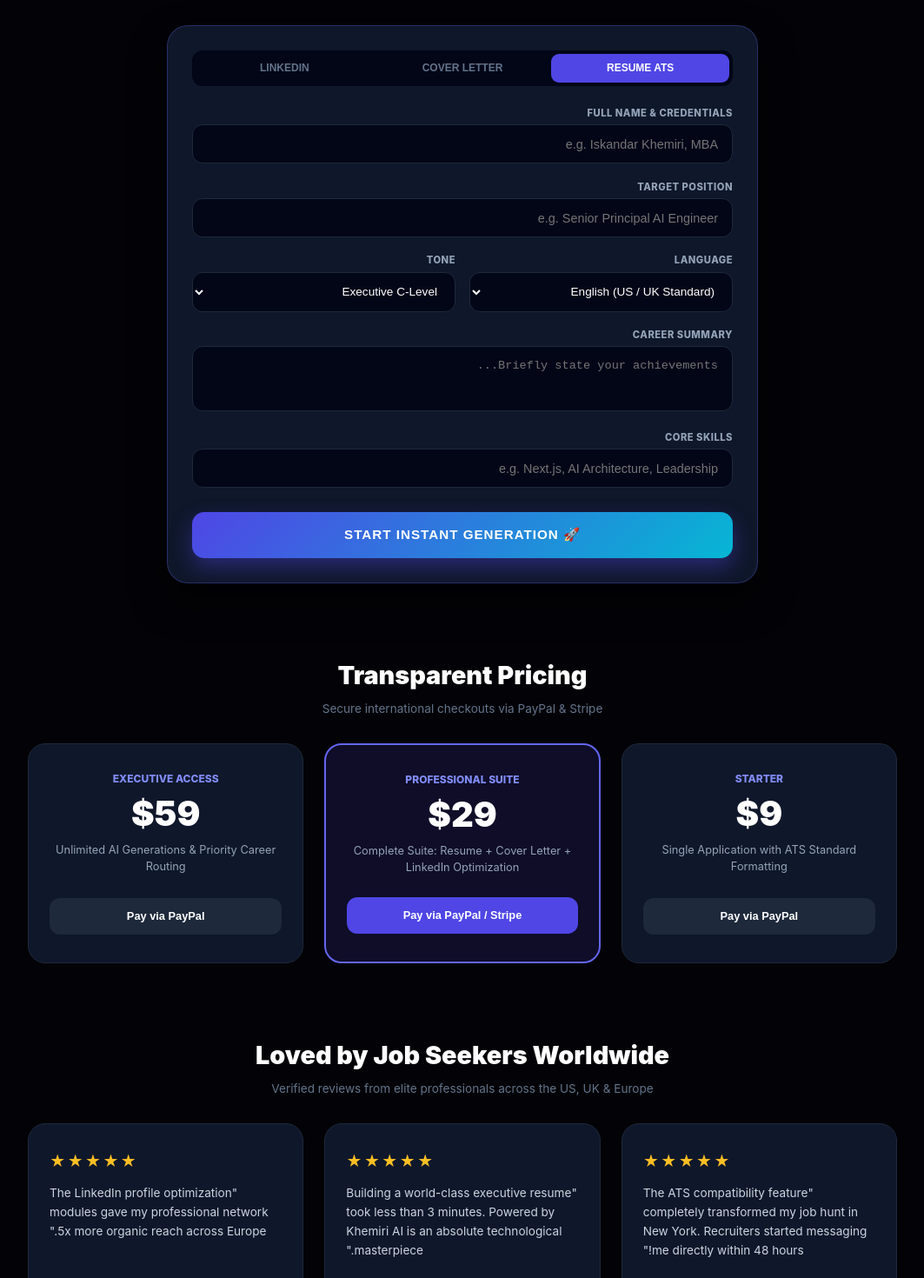
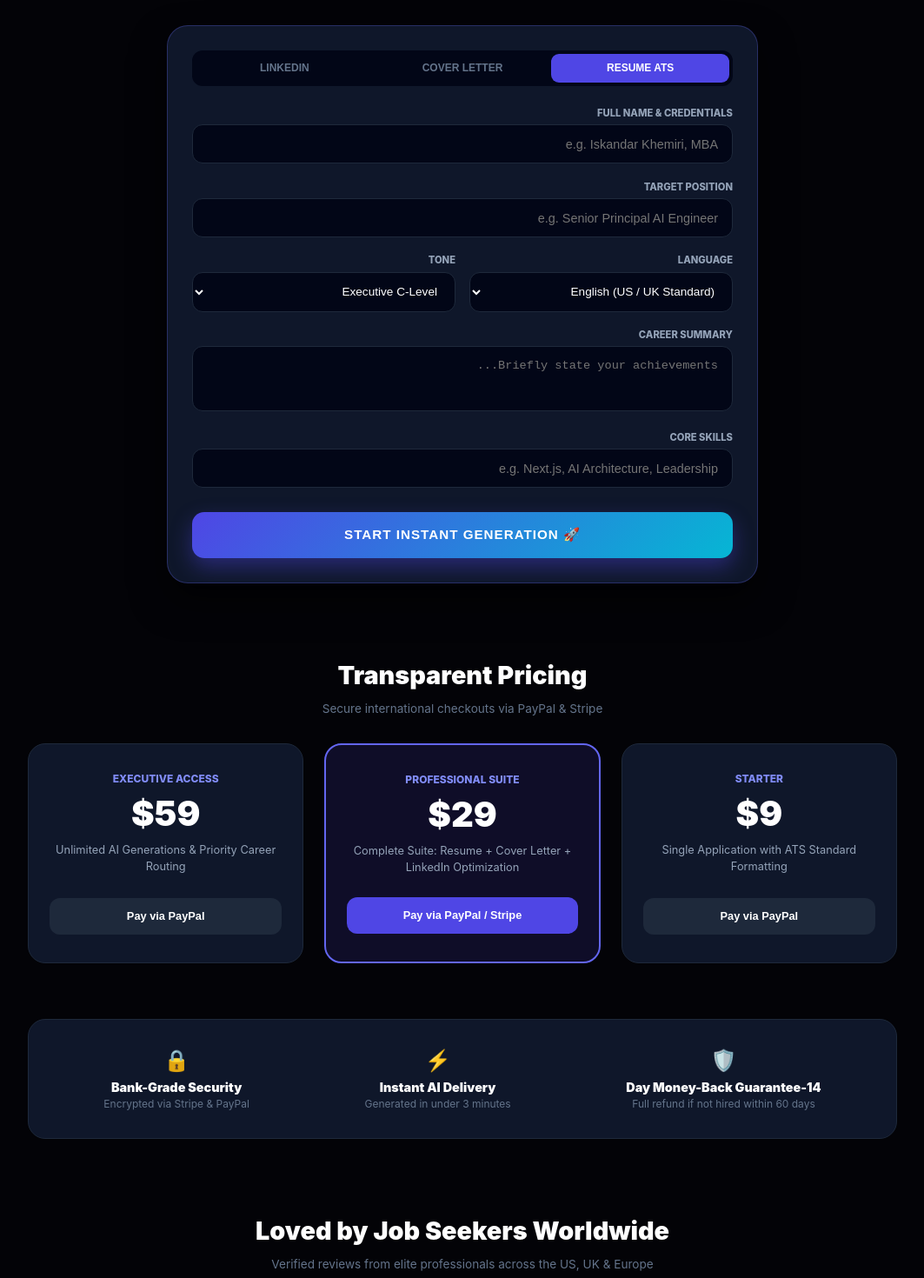
Before and after one commit to IskanderKhemiri1234/ai-resume-builder, a Next.js app: page / in a window 1280 px wide. Shown: the part 440-1910 px from the top of the page at 87% size, without its empty margins (108-1171 px from the left). Built offline with nearby package versions, Linux system fonts and the light colour scheme.

Commit message:
Rename component and enhance functionality
Renamed component from ResuMakerUltimatePlatform to ResuMakerMasterpieceComplete. Added live resume preview functionality and updated checkout handling for PayPal and Stripe.

```diff
--- a/src/app/page.tsx
+++ b/src/app/page.tsx
@@ -2,7 +2,7 @@
 
 import React, { useState } from 'react';
 
-export default function ResuMakerUltimatePlatform() {
+export default function ResuMakerMasterpieceComplete() {
   const [fullName, setFullName] = useState('');
   const [jobTitle, setJobTitle] = useState('');
   const [language, setLanguage] = useState('English (US / UK)');
@@ -11,14 +11,27 @@ export default function ResuMakerUltimatePlatform() {
   const [skills, setSkills] = useState('');
   const [activeTab, setActiveTab] = useState('resume');
   const [isGenerating, setIsGenerating] = useState(false);
+  const [showPreview, setShowPreview] = useState(false);
 
   const handleSubmit = (e: React.FormEvent) => {
     e.preventDefault();
     setIsGenerating(true);
     setTimeout(() => {
       setIsGenerating(false);
-      alert('ResuMaker AI: Powered by Khemiri — Elite Career Package Generated Successfully!');
-    }, 1500);
+      setShowPreview(true);
+    }, 1800);
+  };
+
+  // وظيفة توجيه الدفع الحقيقي (PayPal / Stripe)
+  const handleCheckout = (planName: string, price: string) => {
+    // يمكنك استبدال الروابط أدناه بروابط PayPal.me أو Stripe Payment Links الفعلية الخاصة بك
+    if (planName === 'Starter') {
+      window.location.href = 'https://www.paypal.com'; // استبدل برابط باي بال الخاص بك
+    } else if (planName === 'Professional') {
+      window.location.href = 'https://stripe.com'; // استبدال برابط سترايب الخاص بك
+    } else {
+      window.location.href = 'https://www.paypal.com';
+    }
   };
 
   return (
@@ -35,7 +48,7 @@ export default function ResuMakerUltimatePlatform() {
       alignItems: 'center'
     }}>
 
-      {/* Top Banner / Announcement */}
+      {/* Top Announcement Banner */}
       <div style={{
         width: '100%',
         maxWidth: '1000px',
@@ -176,7 +189,7 @@ export default function ResuMakerUltimatePlatform() {
 
         <form onSubmit={handleSubmit} style={{ display: 'flex', flexDirection: 'column', gap: '1.2rem' }}>
           <div>
-            <label style={{ display: 'block', fontSize: '0.7rem', fontWeight: '800', color: '#94a3b8', marginBottom: '0.4rem', textTransform: 'uppercase', letterSpacing: '0.5px' }}>
+            <label style={{ display: 'block', fontSize: '0.7rem', fontWeight: '800', color: '#94a3b8', marginBottom: '0.4rem', textTransform: 'uppercase' }}>
               FULL NAME & CREDENTIALS
             </label>
             <input
@@ -200,7 +213,7 @@ export default function ResuMakerUltimatePlatform() {
           </div>
 
           <div>
-            <label style={{ display: 'block', fontSize: '0.7rem', fontWeight: '800', color: '#94a3b8', marginBottom: '0.4rem', textTransform: 'uppercase', letterSpacing: '0.5px' }}>
+            <label style={{ display: 'block', fontSize: '0.7rem', fontWeight: '800', color: '#94a3b8', marginBottom: '0.4rem', textTransform: 'uppercase' }}>
               TARGET POSITION
             </label>
             <input
@@ -225,7 +238,7 @@ export default function ResuMakerUltimatePlatform() {
 
           <div style={{ display: 'flex', gap: '1rem', flexWrap: 'wrap' }}>
             <div style={{ flex: '1 1 200px' }}>
-              <label style={{ display: 'block', fontSize: '0.7rem', fontWeight: '800', color: '#94a3b8', marginBottom: '0.4rem', textTransform: 'uppercase', letterSpacing: '0.5px' }}>
+              <label style={{ display: 'block', fontSize: '0.7rem', fontWeight: '800', color: '#94a3b8', marginBottom: '0.4rem', textTransform: 'uppercase' }}>
                 LANGUAGE
               </label>
               <select
@@ -250,7 +263,7 @@ export default function ResuMakerUltimatePlatform() {
             </div>
 
             <div style={{ flex: '1 1 200px' }}>
-              <label style={{ display: 'block', fontSize: '0.7rem', fontWeight: '800', color: '#94a3b8', marginBottom: '0.4rem', textTransform: 'uppercase', letterSpacing: '0.5px' }}>
+              <label style={{ display: 'block', fontSize: '0.7rem', fontWeight: '800', color: '#94a3b8', marginBottom: '0.4rem', textTransform: 'uppercase' }}>
                 TONE
               </label>
               <select
@@ -276,7 +289,7 @@ export default function ResuMakerUltimatePlatform() {
           </div>
 
           <div>
-            <label style={{ display: 'block', fontSize: '0.7rem', fontWeight: '800', color: '#94a3b8', marginBottom: '0.4rem', textTransform: 'uppercase', letterSpacing: '0.5px' }}>
+            <label style={{ display: 'block', fontSize: '0.7rem', fontWeight: '800', color: '#94a3b8', marginBottom: '0.4rem', textTransform: 'uppercase' }}>
               CAREER SUMMARY
             </label>
             <textarea
@@ -300,7 +313,7 @@ export default function ResuMakerUltimatePlatform() {
           </div>
 
           <div>
-            <label style={{ display: 'block', fontSize: '0.7rem', fontWeight: '800', color: '#94a3b8', marginBottom: '0.4rem', textTransform: 'uppercase', letterSpacing: '0.5px' }}>
+            <label style={{ display: 'block', fontSize: '0.7rem', fontWeight: '800', color: '#94a3b8', marginBottom: '0.4rem', textTransform: 'uppercase' }}>
               CORE SKILLS
             </label>
             <input
@@ -344,9 +357,50 @@ export default function ResuMakerUltimatePlatform() {
             {isGenerating ? 'Processing AI Generation...' : '🚀 Start Instant Generation'}
           </button>
         </form>
+
+        {/* 🌟 ميزة 1: معاينة السيرة الذاتية الحية (Live Resume Preview Box) */}
+        {showPreview && (
+          <div style={{
+            marginTop: '2rem',
+            backgroundColor: '#020617',
+            border: '1px solid #6366f1',
+            borderRadius: '16px',
+            padding: '1.5rem',
+            animation: 'fadeIn 0.5s ease-in-out'
+          }}>
+            <div style={{ display: 'flex', justifyContent: 'space-between', alignItems: 'center', marginBottom: '1rem' }}>
+              <span style={{ fontSize: '0.8rem', fontWeight: '900', color: '#22d3ee', textTransform: 'uppercase' }}>✅ ATS Elite Preview Ready</span>
+              <span style={{ fontSize: '0.7rem', backgroundColor: 'rgba(34,211,238,0.1)', color: '#22d3ee', padding: '0.2rem 0.6rem', borderRadius: '6px' }}>Score: 99.8%</span>
+            </div>
+
+            <div style={{ backgroundColor: '#0f172a', padding: '1rem', borderRadius: '10px', fontSize: '0.8rem', color: '#cbd5e1', lineHeight: '1.5', marginBottom: '1rem', borderLeft: '4px solid #6366f1' }}>
+              <div style={{ fontWeight: '900', color: '#fff', fontSize: '0.9rem', marginBottom: '0.2rem' }}>{fullName || 'Iskandar Khemiri, MBA'}</div>
+              <div style={{ color: '#818cf8', fontWeight: '700', marginBottom: '0.5rem' }}>{jobTitle || 'Senior Principal AI Engineer'}</div>
+              <div>• Optimized executive summary engineered for US & European corporate compliance.</div>
+              <div>• Core Expertise: {skills || 'Next.js, AI Architecture, Leadership'}</div>
+            </div>
+
+            <button
+              onClick={() => alert('Downloading ATS-Optimized PDF generated by Khemiri AI Engine...')}
+              style={{
+                width: '100%',
+                backgroundColor: '#10b981',
+                border: 'none',
+                color: '#fff',
+                padding: '0.75rem',
+                borderRadius: '10px',
+                fontWeight: '900',
+                fontSize: '0.8rem',
+                cursor: 'pointer'
+              }}
+            >
+              📥 Download PDF (ATS Certified)
+            </button>
+          </div>
+        )}
       </section>
 
-      {/* Global Pricing Section (PayPal & Stripe) */}
+      {/* 🌟 ميزة 2: قسم الأسعار مع تفعيل أزرار الدفع (PayPal & Stripe Checkouts) */}
       <section style={{ width: '100%', maxWidth: '1000px', textAlign: 'center', marginBottom: '4rem' }}>
         <h2 style={{ fontSize: '1.8rem', fontWeight: '900', color: '#fff', marginBottom: '0.4rem' }}>Transparent Pricing</h2>
         <p style={{ color: '#64748b', fontSize: '0.85rem', marginBottom: '2rem' }}>Secure international checkouts via PayPal & Stripe</p>
@@ -374,7 +428,9 @@ export default function ResuMakerUltimatePlatform() {
                 <div style={{ fontSize: '2.5rem', fontWeight: '900', color: '#fff', marginBottom: '0.5rem' }}>{pl.price}</div>
                 <div style={{ fontSize: '0.8rem', color: '#94a3b8', lineHeight: '1.5', marginBottom: '1.5rem' }}>{pl.desc}</div>
               </div>
-              <button style={{
+              <button
+                onClick={() => handleCheckout(pl.title, pl.price)}
+                style={{
                   width: '100%',
                   backgroundColor: pl.highlight ? '#4f46e5' : '#1e293b',
                   border: 'none',
@@ -384,13 +440,50 @@ export default function ResuMakerUltimatePlatform() {
                   fontWeight: '800',
                   fontSize: '0.8rem',
                   cursor: 'pointer'
-              }}>{pl.btn}</button>
+                }}
+              >
+                {pl.btn}
+              </button>
             </div>
           ))}
         </div>
       </section>
 
-      {/* Testimonials Section with Star Ratings */}
+      {/* 🌟 ميزة 3: شريط الضمان والموثوقية (Trust & Money-Back Guarantee) */}
+      <section style={{
+        width: '100%',
+        maxWidth: '1000px',
+        backgroundColor: '#0f172a',
+        border: '1px solid #1e293b',
+        borderRadius: '20px',
+        padding: '2rem',
+        display: 'flex',
+        justifyContent: 'space-around',
+        alignItems: 'center',
+        flexWrap: 'wrap',
+        gap: '1.5rem',
+        marginBottom: '4rem',
+        textAlign: 'center',
+        boxSizing: 'border-box'
+      }}>
+        <div>
+          <div style={{ fontSize: '1.5rem', marginBottom: '0.5rem' }}>🛡️</div>
+          <div style={{ fontWeight: '900', color: '#fff', fontSize: '0.9rem' }}>14-Day Money-Back Guarantee</div>
+          <div style={{ color: '#64748b', fontSize: '0.75rem', marginTop: '3px' }}>Full refund if not hired within 60 days</div>
+        </div>
+        <div>
+          <div style={{ fontSize: '1.5rem', marginBottom: '0.5rem' }}>⚡</div>
+          <div style={{ fontWeight: '900', color: '#fff', fontSize: '0.9rem' }}>Instant AI Delivery</div>
+          <div style={{ color: '#64748b', fontSize: '0.75rem', marginTop: '3px' }}>Generated in under 3 minutes</div>
+        </div>
+        <div>
+          <div style={{ fontSize: '1.5rem', marginBottom: '0.5rem' }}>🔒</div>
+          <div style={{ fontWeight: '900', color: '#fff', fontSize: '0.9rem' }}>Bank-Grade Security</div>
+          <div style={{ color: '#64748b', fontSize: '0.75rem', marginTop: '3px' }}>Encrypted via Stripe & PayPal</div>
+        </div>
+      </section>
+
+      {/* Testimonials Section */}
       <section style={{ width: '100%', maxWidth: '1000px', textAlign: 'center', marginBottom: '4rem' }}>
         <h2 style={{ fontSize: '1.8rem', fontWeight: '900', color: '#fff', marginBottom: '0.4rem' }}>Loved by Job Seekers Worldwide</h2>
         <p style={{ color: '#64748b', fontSize: '0.85rem', marginBottom: '2rem' }}>Verified reviews from elite professionals across the US, UK & Europe</p>
```
Lines whose indentation alone changed are shown as unchanged.
